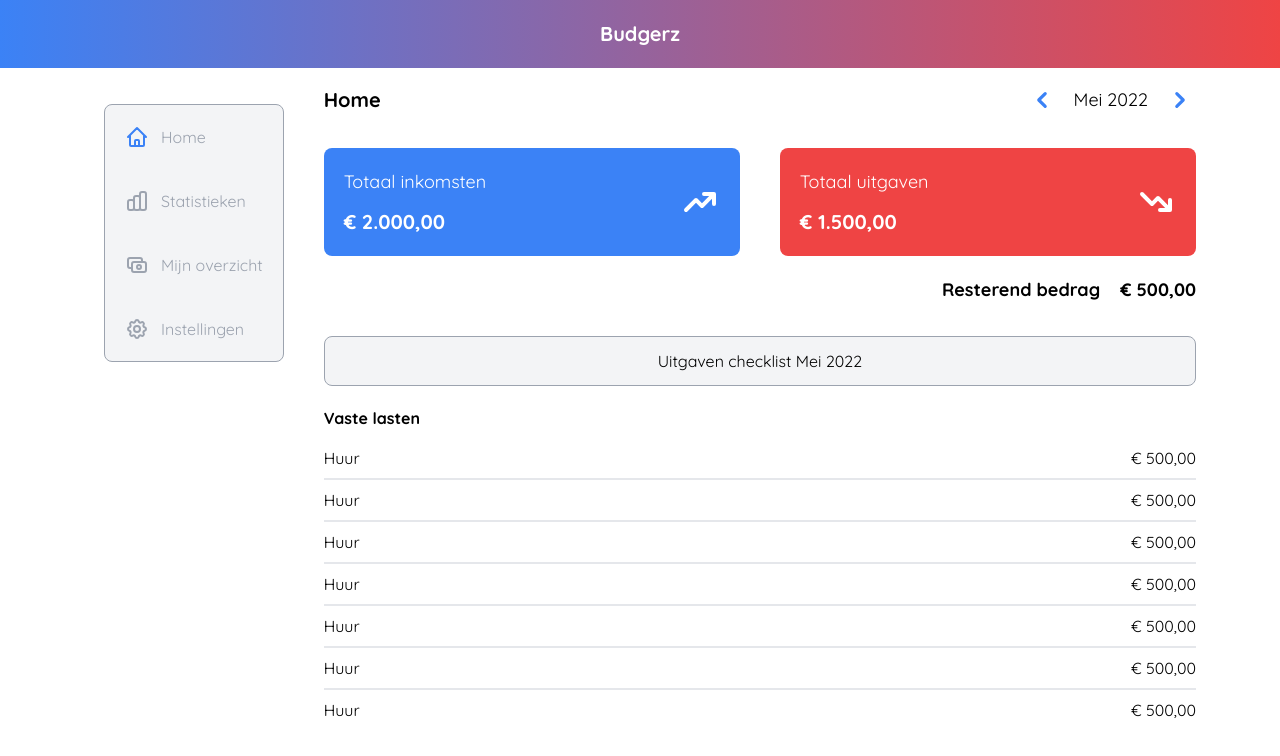
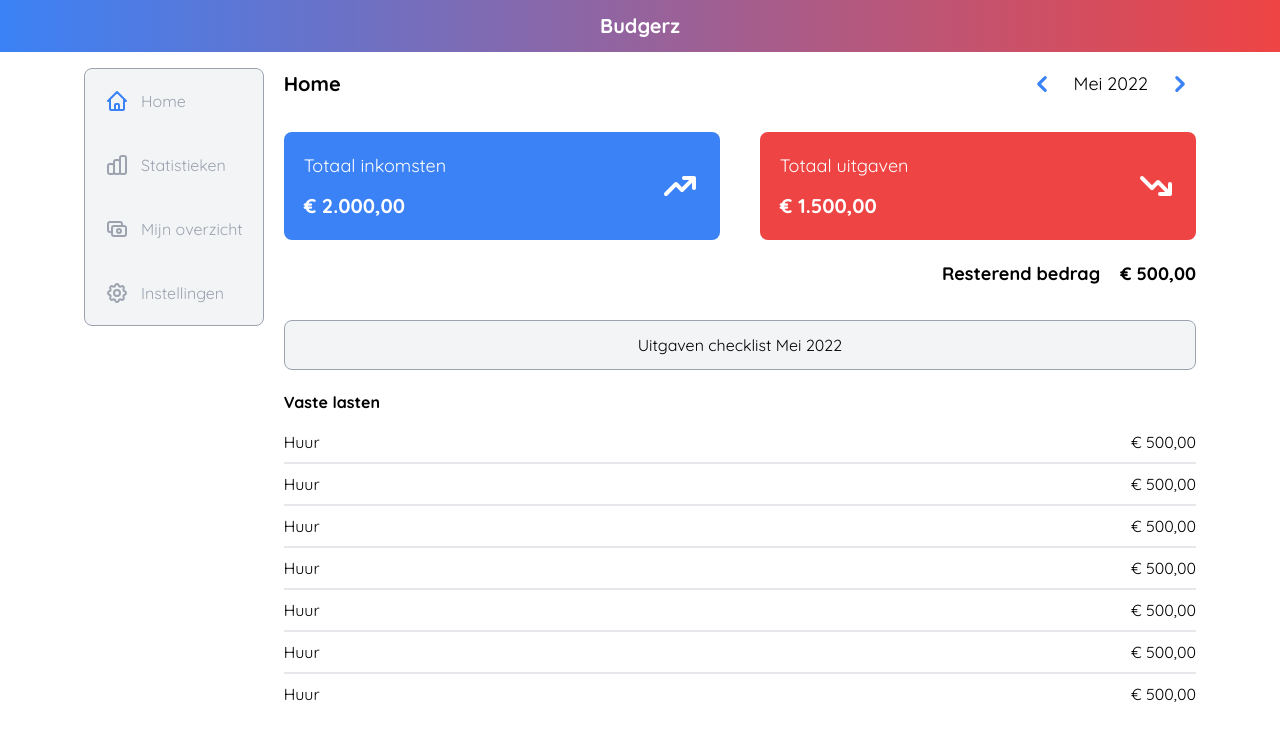
Before and after one commit to Rgerard96/Finance-Manager---Budgerz, a Next.js app: page / in a window 1280 px wide. Shown: the top 756 px of the page. Built offline with nearby package versions, Linux system fonts and the light colour scheme.

Commit message:
update header

```diff
--- a/components/Header.js
+++ b/components/Header.js
@@ -2,7 +2,7 @@ import React from 'react';
 
 export default function Header() {
   return (
-    <div className='text-center fixed top-0 left-0 right-0 bg-gradient-to-r from-blue-500  to-red-500 py-5 standalone:pt-14 text-white font-bold text-xl standalone:h-24'>
+    <div className='text-center fixed top-0 left-0 right-0 bg-gradient-to-r from-blue-500  to-red-500 py-3 standalone:pt-10 text-white font-bold text-xl standalone:h-20'>
       Budgerz
     </div>
   );
--- a/components/MenuBar.js
+++ b/components/MenuBar.js
@@ -14,7 +14,7 @@ export default function MenuBar() {
   const [active, setActive] = useState();
 
   return (
-    <div className='fixed sm:static bg-white left-0 bottom-0 right-0 px-5 pt-5 pb-5 standalone:pb-7'>
+    <div className='fixed sm:static bg-white left-0 bottom-0 right-0 px-5 pt-5 sm:p-0 pb-5 standalone:pb-7'>
       <div
         className={`bg-gray-100 rounded-lg p-5 border border-gray-400 sm:flex-col items-center sm:items-start justify-around sm:justify-start sm:space-y-10 ${
           router.pathname === '/inloggen'
--- a/pages/_app.js
+++ b/pages/_app.js
@@ -171,7 +171,7 @@ function MyApp({ Component, pageProps: { session, ...pageProps } }) {
           />
         </Head>
         <Header />
-        <div className='flex-1 flex flex-col sm:flex-row container mx-auto max-w-6xl p-5 mt-16 standalone:mt-24'>
+        <div className='flex-1 flex flex-col sm:flex-row container mx-auto max-w-6xl p-5 mt-12 standalone:mt-20'>
           <main className='flex-1 sm:order-2 sm:ml-5 mb-20 sm:mb-0'>
             <Component {...pageProps} />
           </main>
```
